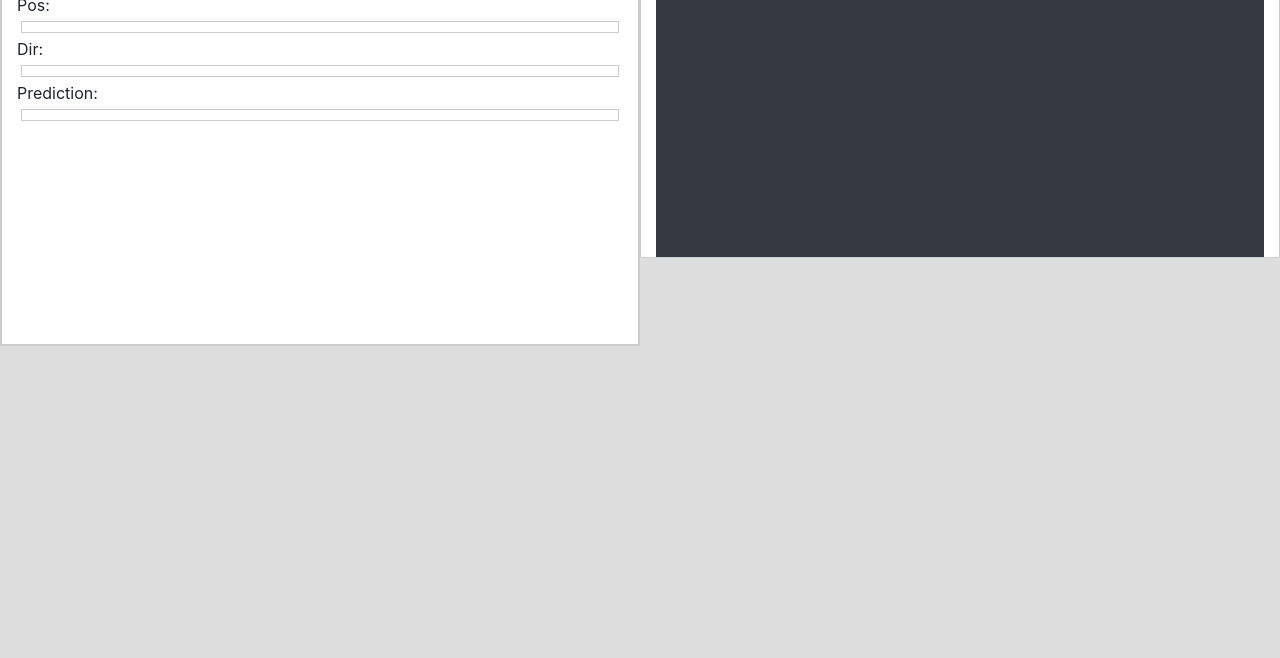
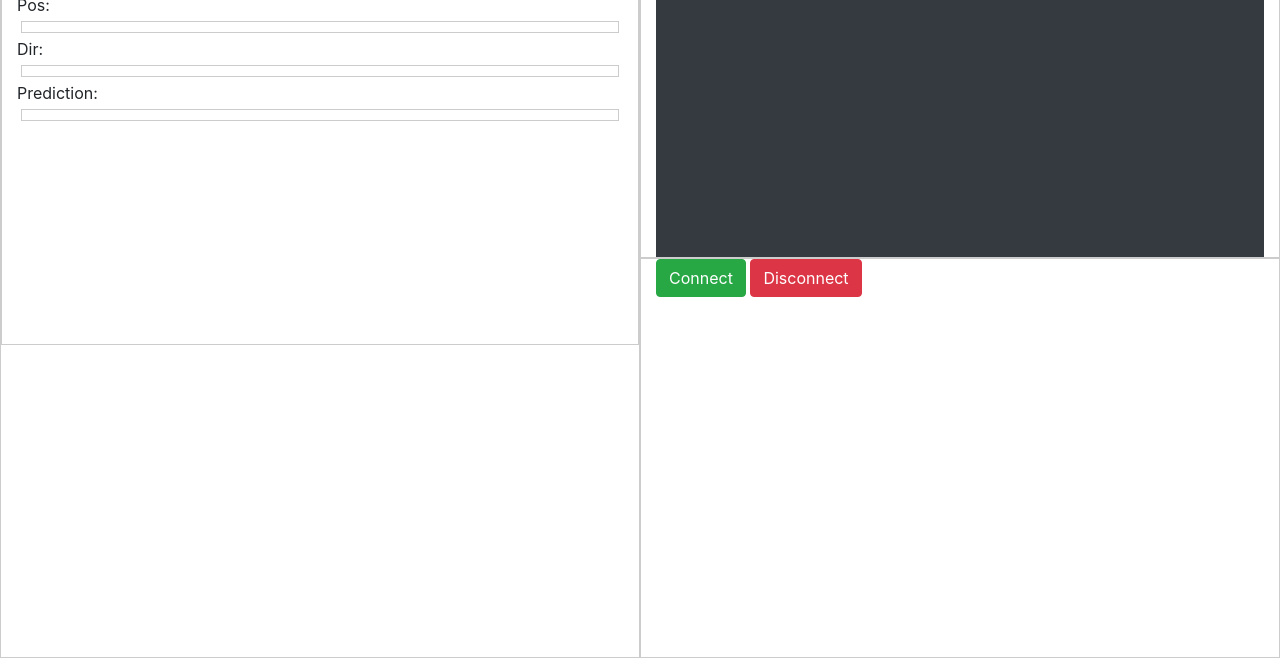
Before and after one commit to mirko911/rocky_hockey, a plain HTML site: page RockyHockeyWeb/index.html in a window 1280 px wide. Shown: the part 654-1312 px from the top of the page. Before the commit the page ends 1000 px from the top, so only its background shows below. Drawn offline with Linux system fonts and the light colour scheme.

Commit message:
Adds connect/disconnect buttons

```diff
--- a/RockyHockeyWeb/index.html
+++ b/RockyHockeyWeb/index.html
@@ -60,12 +60,16 @@
               </div>
             </div>
           </div>
+          <div class="row">
+            <div class="col box">
+              <button class="btn btn-success" onclick="connect()">Connect</button>
+              <button class="btn btn-danger" onClick="disconnect()">Disconnect</button>
+
+            </div>
+          </div>
         </div>
       </div>
     </div>
-    <script>
-      console.log("ROCKYHOCKEY")
-    </script>
     <script src="js/rockyHockey.js"></script>
   </body>
 </html>
--- a/RockyHockeyWeb/js/rockyHockey.js
+++ b/RockyHockeyWeb/js/rockyHockey.js
@@ -54,19 +54,34 @@ function drawCanvas(data){
   ctx.fillStyle = "#000000";
   ctx.fillRect(0, 0, 640, 480);
 
+//Draw Puck
   canvas_circle(ctx, data.puck.position, 11, "red");
   canvas_vectorDirection(ctx, data.puck.position, data.puck.direction, 5, "green");
+/*
+//Draw Field
+  let top_left = {"x": 1, "y": 1};
+  let top_right = {"x": data.settings.field.width, "y": 1};
+  let bottom_left = {"x": 1, "y": data.settings.field.height};
+  let bottom_right = {"x": data.settings.field.width, "y": data.settings.field.height};
 
+  canvas_line(ctx, top_left, top_right, 10, "white");
+  canvas_line(ctx, top_left, bottom_left, 10, "white");
+  canvas_line(ctx, bottom_left, bottom_right, 10, "yellow");
+  canvas_line(ctx, top_right, bottom_right, 10, "orange");
+*/
+//Draw imaginary borders (walls, defendlines)
   canvas_line(ctx, data.prediction.defendLine.start, data.prediction.defendLine.end, 5, "yellow");
   for(i = 0; i < data.prediction.walls.length; i++){
     wall = data.prediction.walls[i];
     canvas_line(ctx, wall.start, wall.end, 5, "lightgreen");
   }
-  console.log(data.prediction.reflections.length);
+
+//Draw Wall Reflections
   for(i = 0; i < data.prediction.reflections.length; i++){
     prediction = data.prediction.reflections[i];
     canvas_vectorDirection(ctx, prediction.position, prediction.direction, 5, "lightblue");
   }
+//Draw predicted puck position
   canvas_circle(ctx, data.prediction.predictedPosition, 10, "white");
 }
 
@@ -110,10 +125,18 @@ function onMessage(e) {
   drawCanvas(data);
 };
 
-logAppend("Try to open websocket connection");
+var ws;
+function connect(){
+  ws = new WebSocket("ws://127.0.0.1:9003");
 
-let ws = new WebSocket("ws://127.0.0.1:9003");
+  ws.onmessage = onMessage;
+  ws.onopen = onOpen;
+  ws.onClose = onClose;
+  logAppend("Try to open websocket connection");
+}
 
-ws.onmessage = onMessage;
-ws.onopen = onOpen;
-ws.onClose = onClose;
+function disconnect(){
+  ws.onclose = function () {}; // disable onclose handler first
+  ws.close();
+  logAppend("Closed Websocket connection");
+}
```
